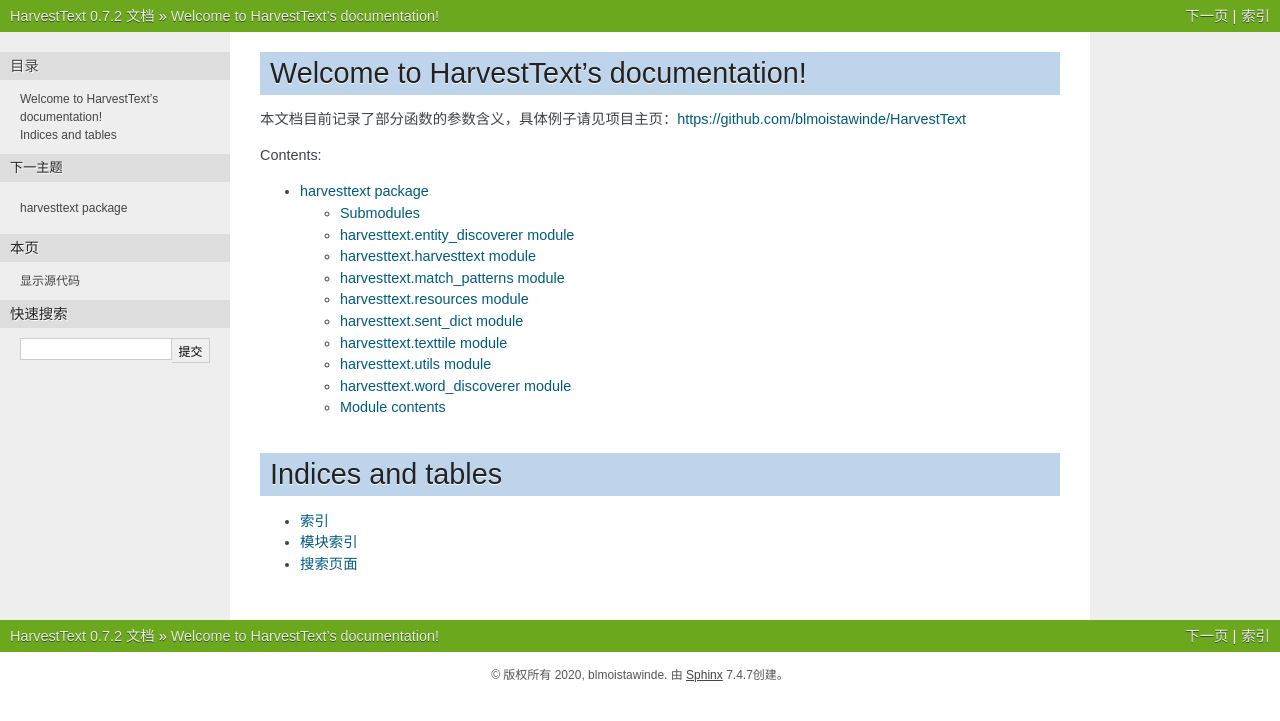
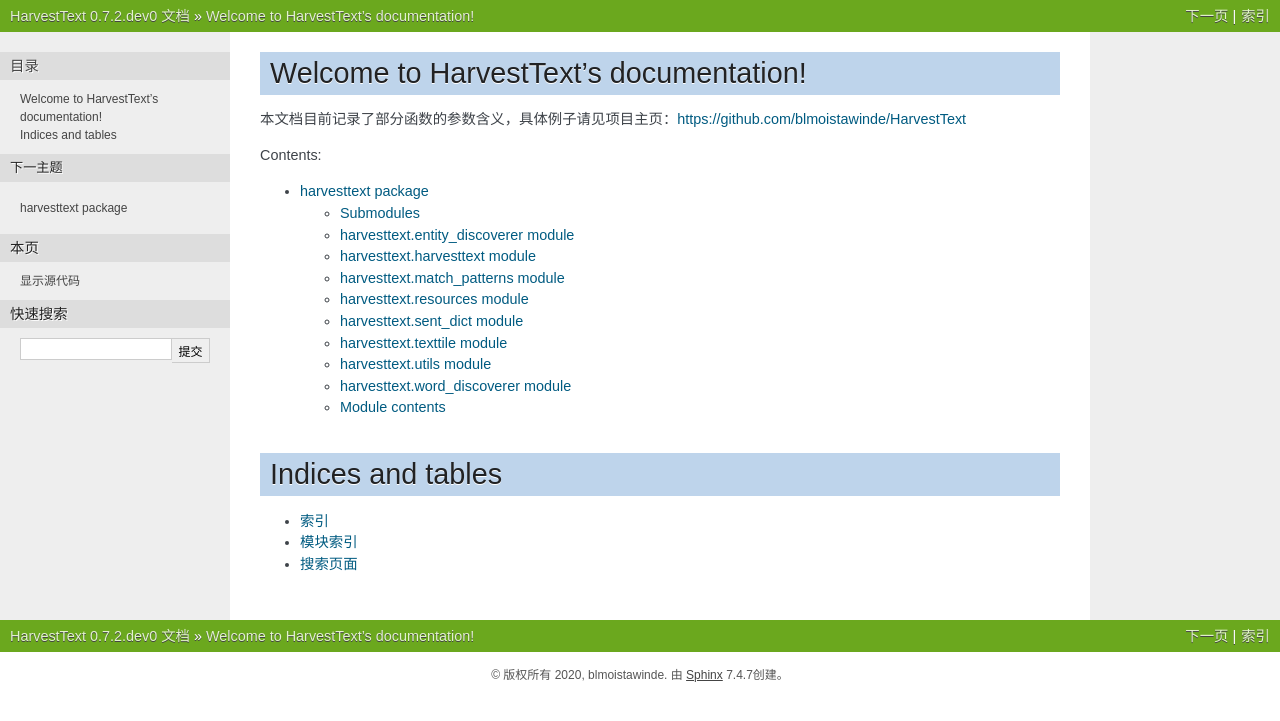
Before and after one commit to blmoistawinde/HarvestText, a Sphinx documentation site: the page built from docs/index.rst, in a window 1280 px wide. Shown: the top 721 px of the page. Built offline with Sphinx 7.4.7, drawn with Linux system fonts in a browser that asks for light colours.

Commit message:
Updating version number to automatically publish to pypi

```diff
--- a/docs/conf.py
+++ b/docs/conf.py
@@ -22,7 +22,7 @@
 author = 'blmoistawinde'
 
 # The full version, including alpha/beta/rc tags
-release = '0.7.2'
+release = '0.7.2.dev0'
 
 github_doc_root = 'https://github.com/blmoistawinde/HarvestText/tree/master/doc'
 
--- a/setup.py
+++ b/setup.py
@@ -7,7 +7,7 @@
     name='harvesttext',
     author="blmoistawinde",
     author_email="1840962220@qq.com",
-    version = "0.7.2",
+    version = "0.7.2.dev0",
     license='MIT',
     keywords='NLP, tokenizing, entity linking, sentiment analysis, text cleaning',
     url='https://github.com/blmoistawinde/HarvestText',
```
